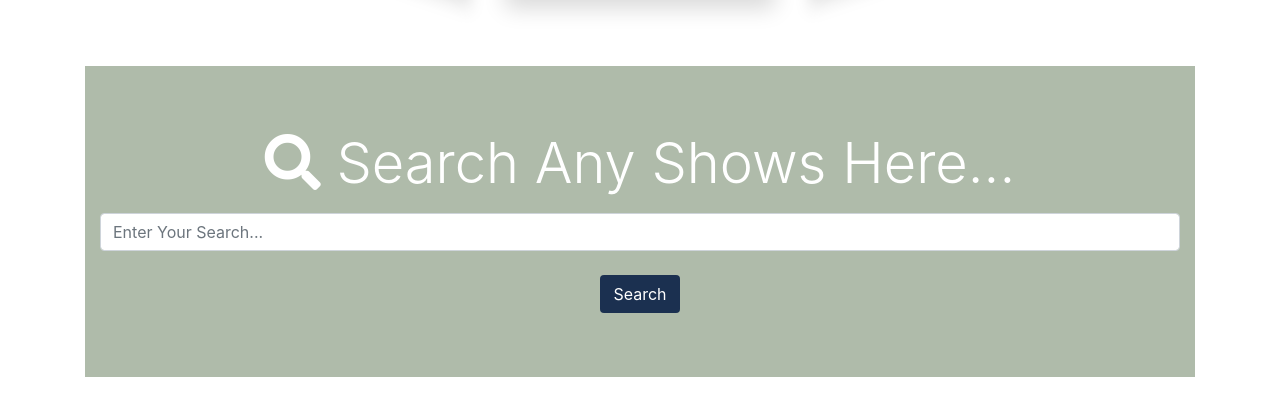
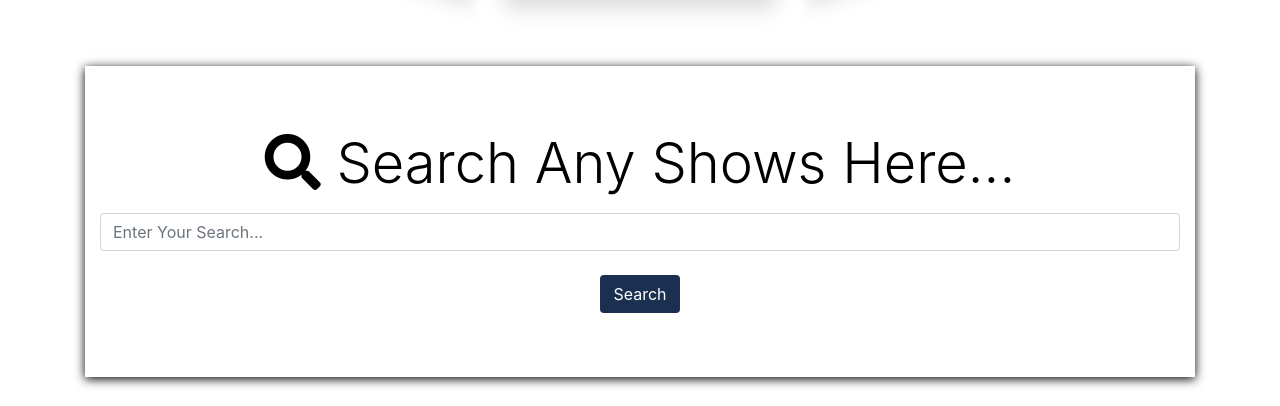
Before and after one commit to sean-code/scholathon, a React (Create React App) app: page /#/ in a window 1280 px wide. Shown: the part 480-886 px from the top of the page. Built offline with nearby package versions, Linux system fonts and the light colour scheme.

Commit message:
Add box shadow

```diff
--- a/src/components/home/SearchForm.js
+++ b/src/components/home/SearchForm.js
@@ -21,7 +21,7 @@ export class SearchForm extends Component {
 
   render() {
     return (
-      <div className="jumbotron jumbotron-fluid mt-4 text-center" style={{color:'#fff', backgroundColor:'#1305'}}>
+      <div className="jumbotron jumbotron-fluid mt-4 text-center" style={{color:'#000', backgroundColor:'#fff', boxShadow:'0px 2px 10px'}}>
         <div className="container">
           <h1 className="display-4 mb-3">
             <i className="fa fa-search" /> Search Any Shows Here...
```
